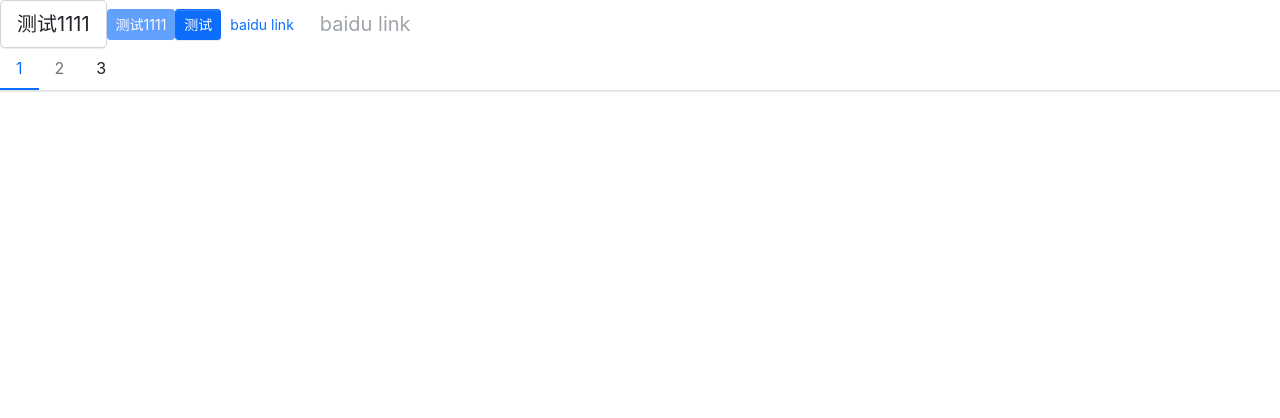
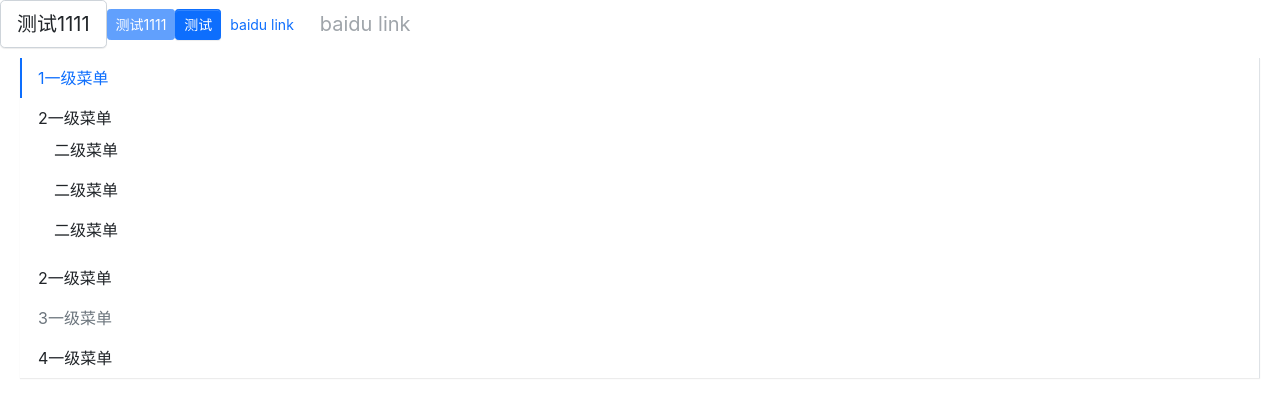
Before and after one commit to Yangjunhao1221/my-ui-library, a React (Create React App) app: page / in a window 1280 px wide. Shown: the top 418 px of the page. Built offline with nearby package versions, Linux system fonts and the light colour scheme.

Commit message:
feat：menu完成

```diff
--- a/src/App.tsx
+++ b/src/App.tsx
@@ -1,8 +1,10 @@
 import React from 'react';
 import Button from './components/Button/index'
-import { buttonType, buttonSize } from './components/Button/index';
+import {buttonType, buttonSize} from './components/Button/index';
 import Menu from './components/menu';
 import MenuItem from './components/menuItem';
+import SubMenu from "./components/menu/SubMenu";
+
 function App() {
     return (
         <div className="App">
@@ -10,13 +12,41 @@ function App() {
                 <Button size={buttonSize.Large}>测试1111</Button>
                 <Button disabled btnType={buttonType.Primary} size={buttonSize.Small}>测试1111</Button>
                 <Button btnType={buttonType.Primary} size={buttonSize.Small}>测试</Button>
-        <Button btnType={buttonType.Link} size={buttonSize.Small} href='http://www.baidu.com' target='_blank' onClick={() => { alert(123) }}>baidu link</Button>
+                <Button btnType={buttonType.Link} size={buttonSize.Small} href='http://www.baidu.com' target='_blank'
+                        onClick={() => {
+                            alert(123)
+                        }}>baidu link</Button>
                 <Button btnType={buttonType.Link} size={buttonSize.Large} disabled>baidu link</Button>
-        <Menu defaultIndex={0} mode='horizontal' onSelect={(index:number)=>{;
-        }}>
-          <MenuItem index={0} >1</MenuItem>
-          <MenuItem index={1} disabled>2</MenuItem>
-          <MenuItem index={2}>3</MenuItem>
+                <Menu defaultOpenSubMenu={['1']} defaultIndex={'0'} mode={'vertical'}
+                      onSelect={(index: string) => {
+                          // console.log(index)
+                      }}
+                >
+                    <MenuItem>1一级菜单</MenuItem>
+                    <SubMenu title={'2一级菜单'}>
+                        <MenuItem>
+                            二级菜单
+                        </MenuItem>
+                        <MenuItem>
+                            二级菜单
+                        </MenuItem>
+                        <MenuItem>
+                            二级菜单
+                        </MenuItem>
+                    </SubMenu>
+                    <SubMenu title={'2一级菜单'}>
+                        <MenuItem>
+                            二级菜单
+                        </MenuItem>
+                        <MenuItem>
+                            二级菜单
+                        </MenuItem>
+                        <MenuItem>
+                            二级菜单
+                        </MenuItem>
+                    </SubMenu>
+                    <MenuItem disabled>3一级菜单</MenuItem>
+                    <MenuItem>4一级菜单</MenuItem>
                 </Menu>
             </header>
         </div>
--- a/src/components/menu/SubMenu.tsx
+++ b/src/components/menu/SubMenu.tsx
@@ -1,41 +1,61 @@
-import React, {useContext} from 'react'
+import React, {useContext, useState} from 'react'
 import classnames from 'classnames'
 import {menuContext} from './index'
 import {MenuItemProps} from '../menuItem'
 
 export interface SubMenuProps {
     className?: string,
-    index?: number,
+    index?: string,
     title: string,
     children: React.ReactNode
 }
 
 const SubMenu: React.FC<SubMenuProps> = (props) => {
-    const {currentIndex} = useContext(menuContext)
     const {className, index, title, children} = props
-    const classes = classnames("menu-item submenu-item", {'is-active': index === currentIndex})
+    const {currentIndex, mode, defaultOpenSubMenu} = useContext(menuContext)
+    const defaultOpenSubMenuYes = defaultOpenSubMenu as Array<string>
+    const initOpenStatus = (mode === 'vertical' && index) ? defaultOpenSubMenuYes.includes(index) : false
+    const classes = classnames(className, "menu-item submenu-item", {'is-active': index === currentIndex})
+    const [openStatus, setOpenStatus] = useState(initOpenStatus)
+    //判断菜单栏状态
+    const mouse = mode === 'horizontal' ? {
+        onMouseEnter: (e: React.MouseEvent) => {
+            setOpenStatus(true)
+        },
+        onMouseLeave: (e: React.MouseEvent) => {
+            setOpenStatus(false)
+        }
+    } : {};
+    const click = mode !== 'horizontal' ? {
+        onClick: (e: React.MouseEvent) => {
+            e.preventDefault()
+            console.log(1)
+            setOpenStatus(!openStatus)
+        }
+    } : {}
     const renderChildren = () => {
         const childFilter = React.Children.map(children, (child, i) => {
             const childElement = child as React.FunctionComponentElement<MenuItemProps>
             if (childElement.type.displayName === 'menu-item') {
-                return child
+                return React.cloneElement(childElement, {index: `${index}-${i}`})
             } else {
                 console.error('do not use other element');
             }
         })
+        const classes = classnames('viking-submenu', {'viking-submenu-open': openStatus})
         return (
-            <ul className="viking-submenu">
-                {childFilter}
-            </ul>
+            <div style={{height: '100%'}}>
+                <ul className={classes}>
+                    {childFilter}
+                </ul>
+            </div>
         )
     }
-
     return (
-        <li>
+        <li key={index} className={classes} {...mouse} {...click}>
             <div className="submenu-title">{title}</div>
             {renderChildren()}
         </li>
-
     )
 }
 SubMenu.displayName = 'SubMenu'
--- a/src/components/menu/_style.scss
+++ b/src/components/menu/_style.scss
@@ -7,7 +7,7 @@
   border-bottom: $menu-border-width solid $menu-border-color;
   box-shadow: $menu-box-shadow;
 
-    >.menu-item {
+  > .menu-item {
     padding: $menu-item-padding-y $menu-item-padding-x;
     cursor: pointer;
     transition: $menu-transition;
@@ -27,7 +27,9 @@
     &:hover {
       color: $menu-item-active-color;
       border-bottom: $menu-item-active-border-width solid $menu-item-active-color;
+
     }
+
   }
 
   .submenu-item {
@@ -62,8 +64,12 @@
     }
   }
 
+  .viking-submenu.viking-submenu-open {
+    display: block;
+  }
+
   .viking-submenu {
-      //display: none;
+    display: none;
     list-style: none;
     padding-left: 0;
     white-space: nowrap;
@@ -88,7 +94,7 @@
 }
 
 .menu-horizontal {
-    >.menu-item {
+  > .menu-item {
     border-bottom: $menu-item-active-border-width solid transparent;
   }
 
@@ -109,7 +115,7 @@
   margin: 10px 20px;
   border-right: $menu-border-width solid $menu-border-color;
 
-    >.menu-item {
+  > .menu-item {
     border-left: $menu-item-active-border-width solid transparent;
 
     &.is-active,
--- a/src/components/menu/index.tsx
+++ b/src/components/menu/index.tsx
@@ -2,7 +2,7 @@ import React, {createContext, useState} from 'react'
 import classnames from 'classnames'
 import {MenuItemProps} from '../menuItem'
 
-type selectFn = (index: number) => void
+type selectFn = (index: string) => void
 export type modeType = 'vertical' | 'horizontal'
 
 export interface MenuProps {
@@ -11,38 +11,47 @@ export interface MenuProps {
     mode?: modeType,
     onSelect?: selectFn,
     children?: React.ReactNode,
-    defaultIndex?: number
+    defaultIndex?: string,
+    defaultOpenSubMenu?: Array<string>
 }
 
 interface menuItemProps {
     itemSelect?: selectFn
-    currentIndex: number
+    currentIndex: string,
+    mode?: string,
+    defaultOpenSubMenu?: Array<string>
 }
 
 const defaultMenuItemProps: menuItemProps = {
-    currentIndex: 0,
+    currentIndex: '0',
     itemSelect: () => {
-    }
+    },
+    mode: 'horizontal'
+
 }
 export const menuContext = createContext(defaultMenuItemProps)
 const Menu: React.FC<MenuProps> = (props) => {
-    const {style, defaultIndex, className, mode, onSelect, children} = props
+    const {style, defaultIndex, className, mode, onSelect, children, defaultOpenSubMenu} = props
     const [currentIndex, setCurrentIndex] = useState(defaultIndex)//active状态值
     const defaultItemProps: menuItemProps = {
-        currentIndex: currentIndex || 0,
-        itemSelect: (index: number) => {
+        currentIndex: currentIndex || '0',
+        mode,
+        itemSelect: (index: string) => {
             setCurrentIndex(index)
             if (onSelect) {
                 onSelect(index)
             }
-        }
+        },
+        defaultOpenSubMenu
     }
     const renderChildren = () => {
         //此方法判断是否为menuItem组件，且依次返回子组件在父组件中的索引
         return React.Children.map(children, (child, index) => {
+
             const ch = child as React.FunctionComponentElement<MenuItemProps>
-            if (ch.type.displayName === 'menu-item') {//是否为menuItem组件
-                return React.cloneElement(ch, {index})//给children新增index属性
+            // console.log(ch.type.displayName)
+            if (ch.type.displayName === 'menu-item' || ch.type.displayName === 'SubMenu') {//是否为menuItem组件
+                return React.cloneElement(ch, {index: index + ''})//给children新增index属性
             } else {
                 console.error('do not use other element');
             }
@@ -65,6 +74,7 @@ const Menu: React.FC<MenuProps> = (props) => {
 }
 Menu.defaultProps = {
     mode: 'horizontal',
-    defaultIndex: 0
+    defaultIndex: '0',
+    defaultOpenSubMenu: []
 }
 export default Menu
--- a/src/components/menuItem/index.tsx
+++ b/src/components/menuItem/index.tsx
@@ -1,29 +1,32 @@
-import React, { useContext } from 'react'
+import React, {useContext} from 'react'
 import classnames from 'classnames'
-import { menuContext } from '../menu'
+import {menuContext} from '../menu'
+
 export interface MenuItemProps {
-    index?: number,
+    index?: string,
     children?: React.ReactNode,
     style?: React.CSSProperties,
     className?: string,
     disabled?: boolean
 }
+
 const MenuItem: React.FC<MenuItemProps> = (props) => {
-    const { index, disabled, className, style, children } = props
-    const {currentIndex,itemSelect}=useContext(menuContext)
+    const {index, disabled, className, style, children} = props
+    const {currentIndex, itemSelect} = useContext(menuContext)
     const classes = classnames("menu-item", className, {
-        "is-disabled": disabled,'is-active':index===currentIndex
+        "is-disabled": disabled, 'is-active': index === currentIndex
     })
-    const handler = () => {
-        if (itemSelect&&!disabled&&typeof index==='number') {
+    const handler = (e: React.MouseEvent) => {
+        e.stopPropagation()
+        if (itemSelect && !disabled && (typeof index === 'string' || typeof index === 'number')) {
             itemSelect(index)
         }
-     }
+    }
     return (
         <li style={style} className={classes} onClick={handler}>
             {children}
         </li>
     )
 }
-MenuItem.displayName='menu-item'//给组件添加测试名称
+MenuItem.displayName = 'menu-item'//给组件添加测试名称
 export default MenuItem
```
Also changed, not shown: 1 other file (tests, documents, lock files or other folders). Lines whose indentation alone changed are shown as unchanged.
